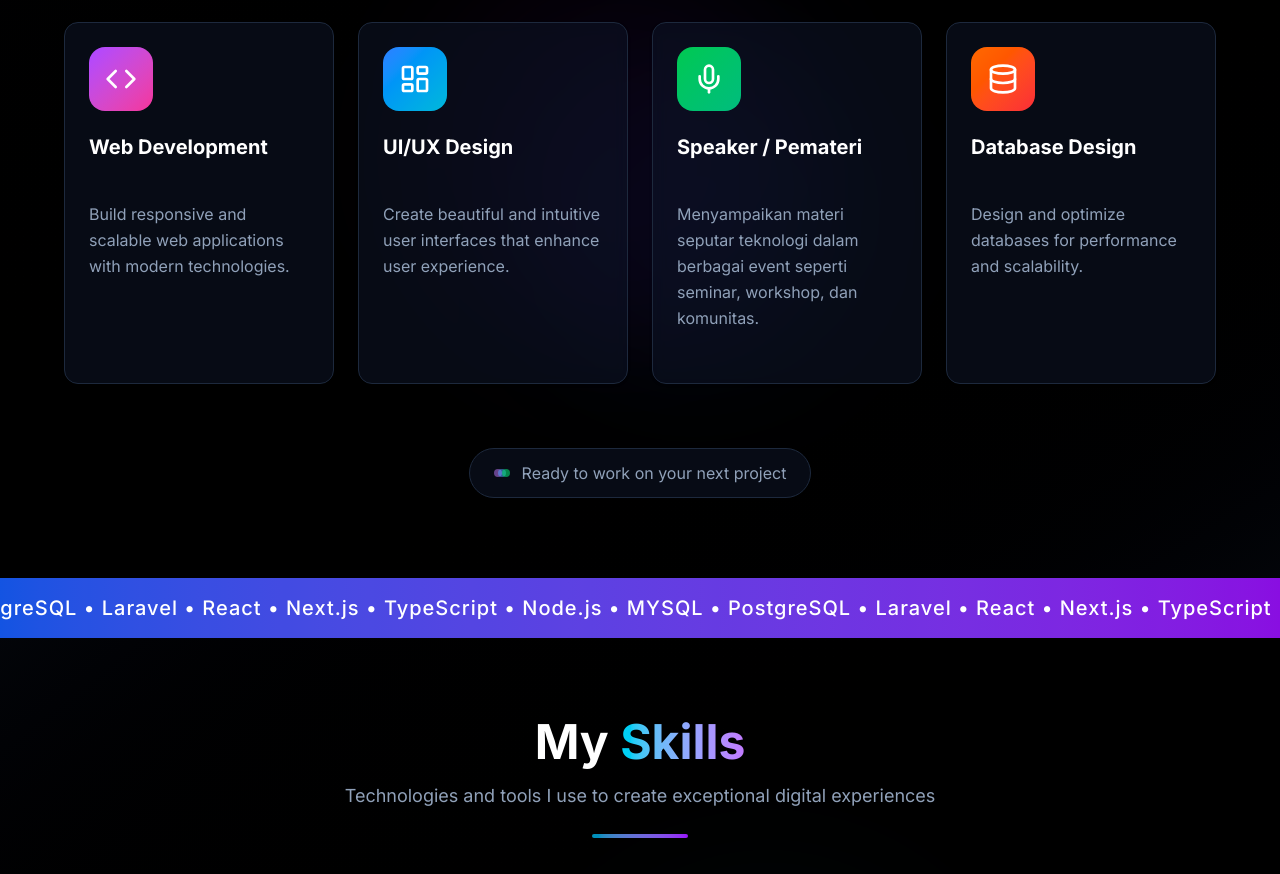
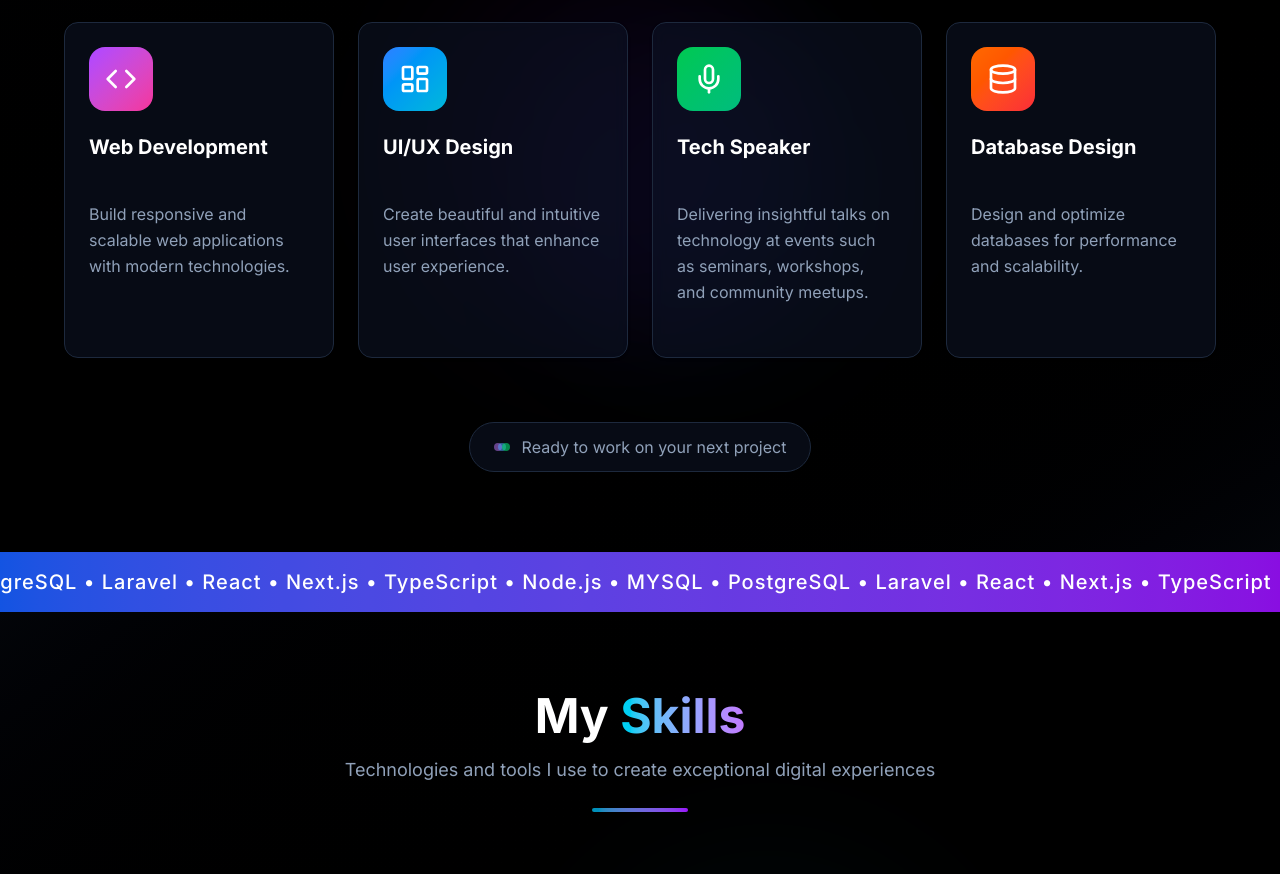
Before and after one commit to DevanoAlif22/portfolio-dev, a Next.js app: page / in a window 1280 px wide. Shown: the part 4480-5354 px from the top of the page. Built offline with nearby package versions, Linux system fonts and the light colour scheme.

Commit message:
fix : cv and services

```diff
--- a/app/main/components/services-section.tsx
+++ b/app/main/components/services-section.tsx
@@ -25,9 +25,9 @@ const services = [
     bgGradient: "from-blue-500/10 to-cyan-500/10",
   },
   {
-    title: "Speaker / Pemateri",
+    title: "Tech Speaker",
     description:
-      "Menyampaikan materi seputar teknologi dalam berbagai event seperti seminar, workshop, dan komunitas.",
+      "Delivering insightful talks on technology at events such as seminars, workshops, and community meetups.",
     icon: Mic,
     gradient: "from-green-500 to-emerald-500",
     bgGradient: "from-green-500/10 to-emerald-500/10",
```
Also changed, not shown: 1 other file (tests, documents, lock files or other folders).
